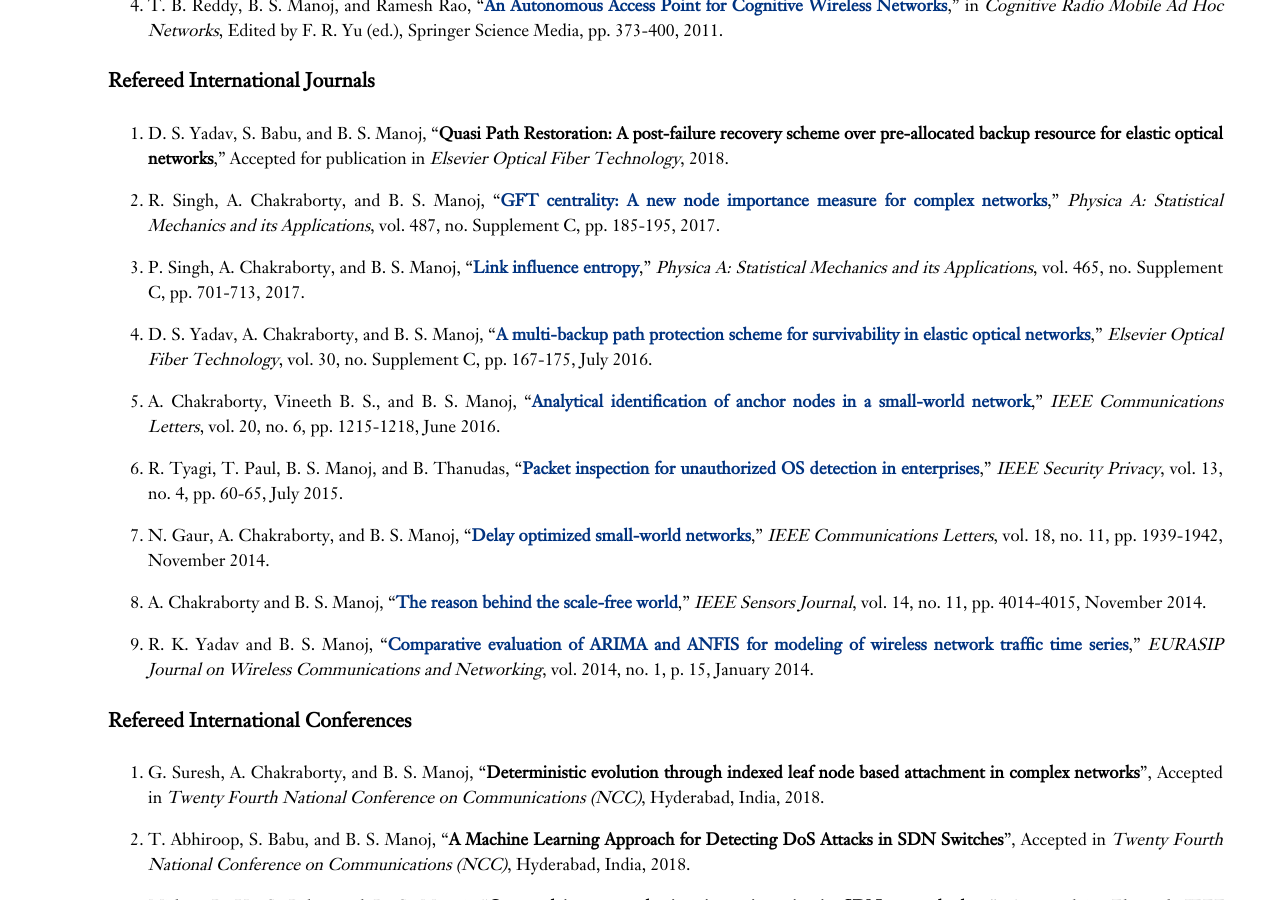
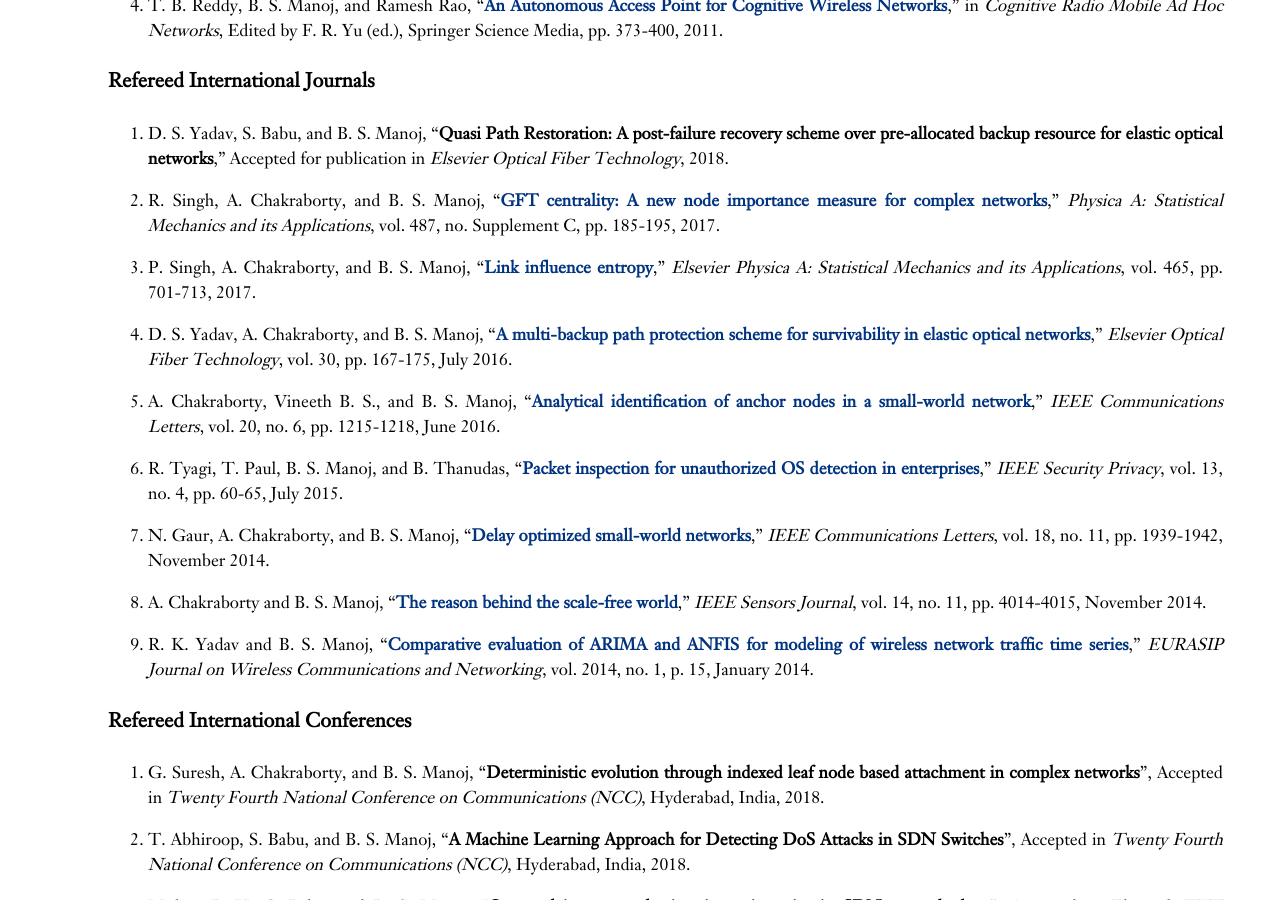
Before and after one commit to iist-sysnet/iist-sysnet.github.io, a Jekyll site: the page built from publications.md, in a window 1280 px wide and 900 px high, scrolled down 584 px. Built offline with Jekyll 4.4.1, drawn with Linux system fonts in a browser that asks for light colours.

Commit message:
Commit 02_Feb_2018

```diff
--- a/publications.md
+++ b/publications.md
@@ -45,13 +45,13 @@ https://doi.org/10.1016/j.physa.2017.06.018){:target="_blank"}," *Physica A: Sta
 Applications*, vol. 487, no. Supplement C, pp. 185-195, 2017.
 
 1. P. Singh, A. Chakraborty, and B. S. Manoj, "[**Link influence entropy**](
-https://doi.org/10.1016/j.physa.2016.08.019){:target="_blank"}," *Physica A: Statistical Mechanics and its
-Applications*, vol. 465, no. Supplement C, pp. 701-713, 2017.
+https://doi.org/10.1016/j.physa.2016.08.019){:target="_blank"}," *Elsevier Physica A: Statistical Mechanics and its
+Applications*, vol. 465, pp. 701-713, 2017.
 
 
 1. D. S. Yadav, A. Chakraborty, and B. S. Manoj, "[**A multi-backup path protection scheme for survivability in elastic optical networks**](
 https://doi.org/10.1016/j.yofte.2016.05.003){:target="_blank"}," *Elsevier Optical Fiber
-Technology*, vol. 30, no. Supplement C, pp. 167-175, July 2016.
+Technology*, vol. 30, pp. 167-175, July 2016.
 
 1. A. Chakraborty, Vineeth B. S., and B. S. Manoj, "[**Analytical identification of anchor nodes in a small-world network**](
 https://doi.org/10.1109/LCOMM.2016.2554117){:target="_blank"}," *IEEE Communications Letters*, vol. 20, no.
```
Also changed, not shown: people.md (+4 -0 lines).
